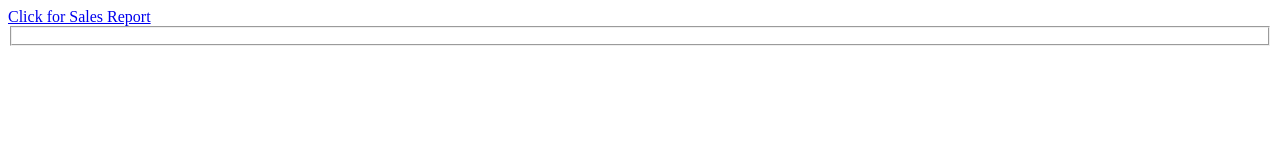
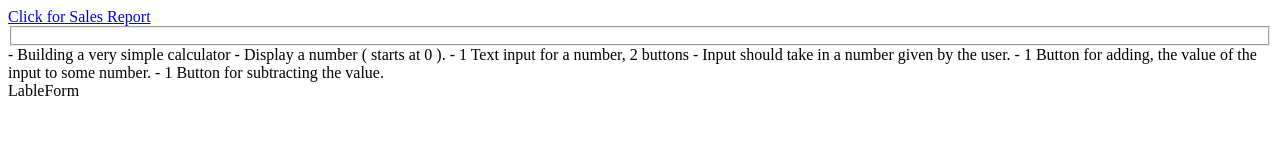
Before and after one commit to doraniccole/cookie-stand, a plain HTML site: page index.html in a window 1280 px wide. Drawn offline with Linux system fonts and the light colour scheme.

Commit message:
index modification

```diff
--- a/index.html
+++ b/index.html
@@ -22,3 +22,12 @@
     <script src="cookie.js"></script>
 </body>
 </html>
+
+- Building a very simple calculator
+- Display a number ( starts at 0 ).
+- 1 Text input for a number, 2 buttons
+- Input should take in a number given by the user.
+- 1 Button for adding, the value of the input to some number.
+- 1 Button for subtracting the value.
+
+<form action="calculator">LableForm</form>
```
